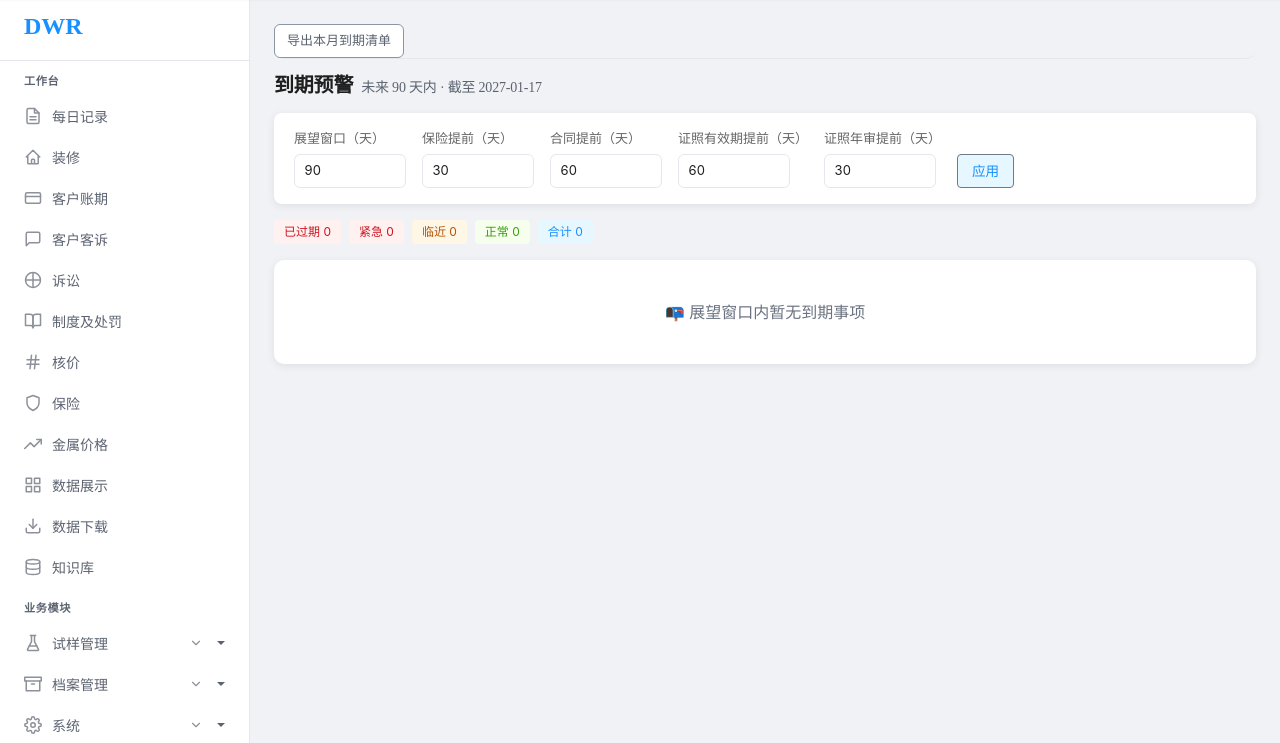
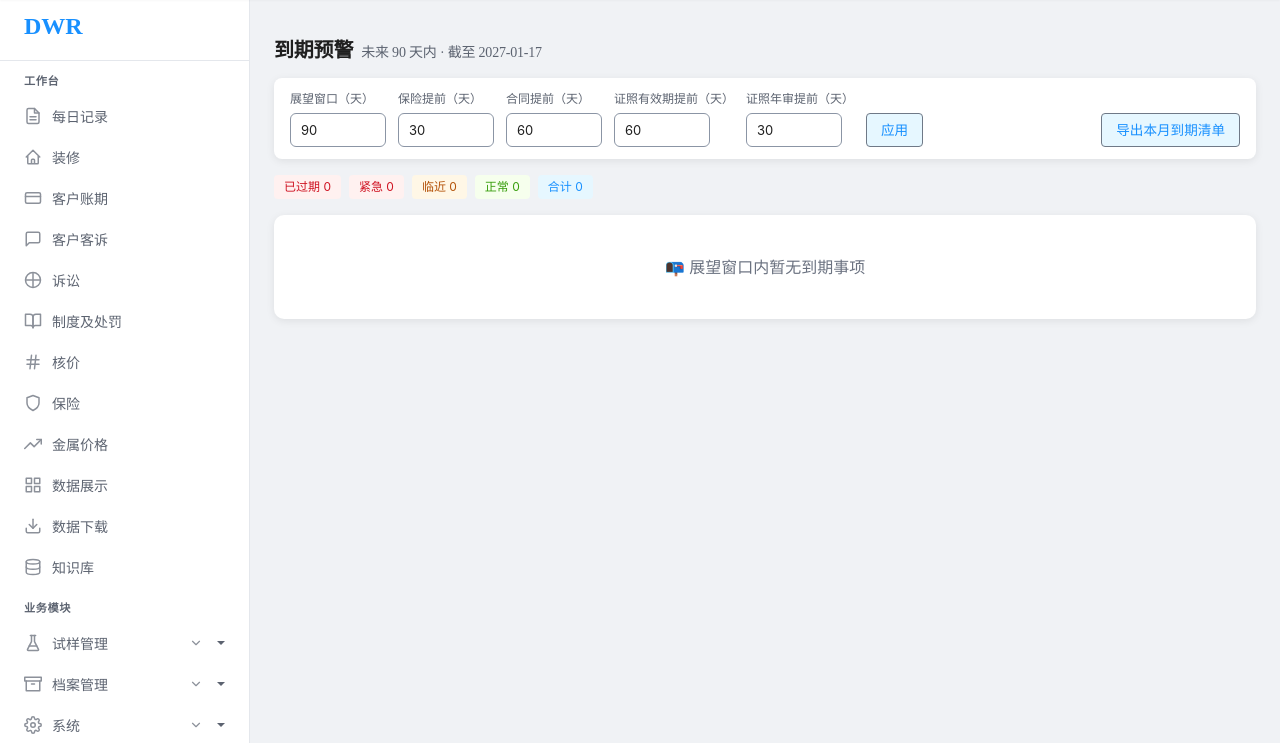
Before and after one commit to jefxff/ai-daily-work-record, a Django app: page /expiry/calendar/ in a window 1280 px wide. Shown: the part 56-799 px from the top of the page. Run offline with Django 4.2, Linux system fonts and the light colour scheme; the visitor is signed in with stand-in values (Sample User, id 1); data that the repository does not hold is empty; some libraries are stand-ins or nearby versions.

Commit message:
feat(ui): 业务列表页主操作分级，三个工具页整理成一行
主操作（8 个列表页）
- 每日记录、装修、客户账期、客户客诉、诉讼、制度及处罚、核价、保险：
  「新增 XXX」改为实心蓝主操作，是页面内唯一的强调按钮；
  其余按钮为白底次级。报表、监控、日志类页面不设主操作，避免误导。

一行化
- 到期预警：原本「导出本月到期清单」在独立操作条、5 个参数在另一张筛选卡，
  两块分离。现在合并为一行：左侧调参数、右侧导出。
- 异常检测：「检测窗口（天）」原来是标签在上、输入框在下的竖排，
  把操作条撑成两行、按钮与输入框底边不齐。改为横排，控件统一 34px。
- 数据导出中心：「返回首页」原本孤零零占一行、把标题挤到下面。
  并入标题行右侧。

```diff
--- a/records/templates/records/complaint_list.html
+++ b/records/templates/records/complaint_list.html
@@ -70,7 +70,7 @@
         </div>
     </div>
     {% can "complaint" "create" %}
-    <a href="{% url 'complaint_add' %}" class="btn-transparent" data-modal-add data-modal-title="新增诉讼">新增诉讼</a>
+    <a href="{% url 'complaint_add' %}" class="btn-primary" data-modal-add data-modal-title="新增诉讼">新增诉讼</a>
     {% endcan %}
     <a href="{% url 'complaint_export' %}" class="btn-transparent">下载Excel</a>
 {% endblock %}
--- a/records/templates/records/customer_complaint_list.html
+++ b/records/templates/records/customer_complaint_list.html
@@ -71,7 +71,7 @@
         </div>
     </div>
     {% can "customer_complaint" "create" %}
-    <a href="{% url 'customer_complaint_add' %}" class="btn-transparent" data-modal-add data-modal-title="新增客户客诉">新增客户客诉</a>
+    <a href="{% url 'customer_complaint_add' %}" class="btn-primary" data-modal-add data-modal-title="新增客户客诉">新增客户客诉</a>
     {% endcan %}
     <a href="{% url 'customer_complaint_export' %}" class="btn-transparent">下载Excel</a>
 {% endblock %}
--- a/records/templates/records/customer_credit_list.html
+++ b/records/templates/records/customer_credit_list.html
@@ -66,7 +66,7 @@
         </div>
     </div>
     {% can "customer_credit" "create" %}
-    <a href="{% url 'customer_credit_add' %}" class="btn-transparent" data-modal-add data-modal-title="新增客户账期">新增客户账期</a>
+    <a href="{% url 'customer_credit_add' %}" class="btn-primary" data-modal-add data-modal-title="新增客户账期">新增客户账期</a>
     {% endcan %}
     <a href="{% url 'customer_credit_export' %}" class="btn-transparent">下载Excel</a>
 {% endblock %}
--- a/records/templates/records/daily_record_list.html
+++ b/records/templates/records/daily_record_list.html
@@ -43,7 +43,7 @@
         </div>
     </div>
     {% can "daily_record" "create" %}
-    <a href="{% url 'daily_record_add' %}" class="btn-transparent" data-modal-add data-modal-title="新增每日记录">新增记录</a>
+    <a href="{% url 'daily_record_add' %}" class="btn-primary" data-modal-add data-modal-title="新增每日记录">新增记录</a>
     {% endcan %}
     <a href="{% url 'weekly_report' %}" class="btn-transparent">生成周报</a>
     <a href="{% url 'annual_summary' %}" class="btn-transparent">年度总结</a>
--- a/records/templates/records/decoration_list.html
+++ b/records/templates/records/decoration_list.html
@@ -34,7 +34,7 @@
         </div>
     </div>
     {% can "decoration" "create" %}
-    <a href="{% url 'decoration_add' %}" class="btn-transparent" data-modal-add data-modal-title="新增装修">新增装修</a>
+    <a href="{% url 'decoration_add' %}" class="btn-primary" data-modal-add data-modal-title="新增装修">新增装修</a>
     {% endcan %}
     <a href="{% url 'decoration_export' %}" class="btn-transparent">下载Excel</a>
 {% endblock %}
--- a/records/templates/records/expiry_calendar.html
+++ b/records/templates/records/expiry_calendar.html
@@ -2,16 +2,13 @@
 {% load static %}
 
 {% block page_title %}到期预警 - 每日工作记录管理网站{% endblock %}
-
-{% block top_nav_actions %}
-    <a href="{% url 'expiry_export' %}" class="btn-transparent">导出本月到期清单</a>
-{% endblock %}
 
 {% block content %}
     <div class="page-header">
         <h2>到期预警<span class="total-hint">未来 {{ days }} 天内 · 截至 {{ horizon_end|date:'Y-m-d' }}</span></h2>
     </div>
 
+    {# 参数与导出合并进同一行：左边调参数，右边导出，不再分成两块 #}
     <form class="table-container expiry-filter" method="GET">
         <div class="expiry-filter-row">
             <label>展望窗口（天）
@@ -30,6 +27,7 @@
                 <input type="number" name="lead_review" min="1" max="180" value="{{ lead_form.lead_review }}">
             </label>
             <button type="submit" class="btn-transparent">应用</button>
+            <a href="{% url 'expiry_export' %}" class="btn-transparent expiry-export">导出本月到期清单</a>
         </div>
     </form>
 
@@ -100,28 +98,33 @@
 
 {% block extra_css %}
 <style>
-    .expiry-filter { padding: 1rem 1.25rem; }
+    .expiry-filter { padding: 12px 16px; }
     .expiry-filter-row {
         display: flex;
         flex-wrap: wrap;
-        gap: 1rem;
+        gap: 12px;
         align-items: flex-end;
     }
     .expiry-filter-row label {
         display: flex;
         flex-direction: column;
-        gap: 0.35rem;
-        font-size: 0.8125rem;
-        color: var(--c-text-muted, #666);
+        gap: 5px;
+        font-size: 12px;
+        color: var(--c-text-secondary);
+        white-space: nowrap;
     }
     .expiry-filter-row input {
-        width: 7rem;
-        padding: 0.4rem 0.6rem;
-        border: 1px solid var(--c-border, rgba(0,0,0,0.1));
+        width: 96px;
+        height: 34px;
+        padding: 0 10px;
+        border: 1px solid var(--c-border-strong);
         border-radius: 6px;
-        background: var(--c-surface, #fff);
-        color: var(--c-text, #333);
+        background: var(--c-surface);
+        color: var(--c-text);
+        font-size: 13px;
     }
+    /* 导出推到最右：左侧调参数、右侧执行动作，一行两端对齐 */
+    .expiry-export { margin-left: auto; }
     .expiry-summary {
         display: flex;
         flex-wrap: wrap;
--- a/records/templates/records/insurance_list.html
+++ b/records/templates/records/insurance_list.html
@@ -59,7 +59,7 @@
         </div>
     </div>
     {% can "insurance" "create" %}
-    <a href="{% url 'insurance_add' %}" class="btn-transparent" data-modal-add data-modal-title="新增保险">新增保险</a>
+    <a href="{% url 'insurance_add' %}" class="btn-primary" data-modal-add data-modal-title="新增保险">新增保险</a>
     {% endcan %}
     <a href="{% url 'insurance_export' %}" class="btn-transparent">下载Excel</a>
 {% endblock %}
--- a/records/templates/records/price_evaluation_list.html
+++ b/records/templates/records/price_evaluation_list.html
@@ -10,7 +10,7 @@
         <button class="btn-transparent" type="submit">搜索</button>
     </form>
     {% can "price_evaluation" "create" %}
-    <a href="{% url 'price_evaluation_add' %}" class="btn-transparent" data-modal-add data-modal-title="新增核价">新增核价</a>
+    <a href="{% url 'price_evaluation_add' %}" class="btn-primary" data-modal-add data-modal-title="新增核价">新增核价</a>
     {% endcan %}
     <a href="{% url 'price_evaluation_export' %}" class="btn-transparent">下载Excel</a>
 {% endblock %}
--- a/records/templates/records/regulation_list.html
+++ b/records/templates/records/regulation_list.html
@@ -10,7 +10,7 @@
         <button class="btn-transparent" type="submit">搜索</button>
     </form>
     {% can "regulation" "create" %}
-    <a href="{% url 'regulation_add' %}" class="btn-transparent" data-modal-add data-modal-title="新增制度">新增制度</a>
+    <a href="{% url 'regulation_add' %}" class="btn-primary" data-modal-add data-modal-title="新增制度">新增制度</a>
     {% endcan %}
     <a href="{% url 'regulation_export' %}" class="btn-transparent">下载Excel</a>
 {% endblock %}
```
Also changed, not shown: records/templates/records/audit_anomalies.html (+15 -9 lines), records/templates/records/data_download.html (+4 -5 lines).
